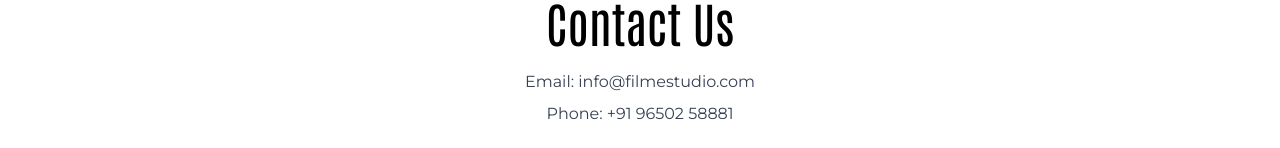
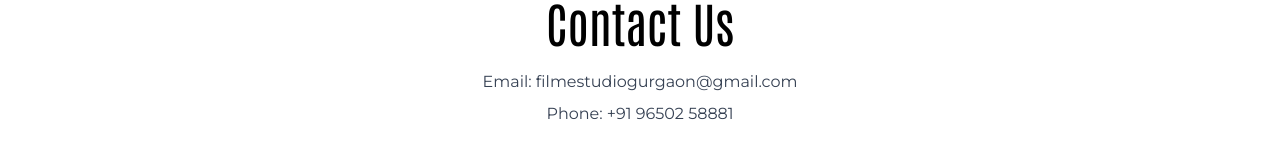
Before and after one commit to tanyasinha2003/filme, a Next.js app: page / in a window 1280 px wide. Shown: the part 9088-9236 px from the top of the page. Built offline with nearby package versions, Linux system fonts and the light colour scheme.

Commit message:
email changed

```diff
--- a/app/page.js
+++ b/app/page.js
@@ -823,7 +823,7 @@
       {/* Contact */}
       <section className="py-16 px-6 md:px-20 text-center">
         <h2 className="text-3xl md:text-5xl font-antonio mb-6">Contact Us</h2>
-        <p className="text-gray-700">Email: info@filmestudio.com</p>
+        <p className="text-gray-700">Email: filmestudiogurgaon@gmail.com</p>
         <p className="text-gray-700 mt-2">Phone: +91 96502 58881</p>
         <div className="mt-6">
           <button
--- a/app/thankyou/page.js
+++ b/app/thankyou/page.js
@@ -24,7 +24,7 @@
       {/* Contact */}
       <section className="py-16 px-6 md:px-20 text-center">
         <h2 className="text-3xl md:text-5xl font-antonio mb-6">Contact Us</h2>
-        <p className="text-gray-700">Email: info@filmestudio.com</p>
+        <p className="text-gray-700">Email: filmestudiogurgaon@gmail.com</p>
         <p className="text-gray-700 mt-2">Phone: +91 96502 58881</p>
         {/* <div className="mt-6">
           <button
```
